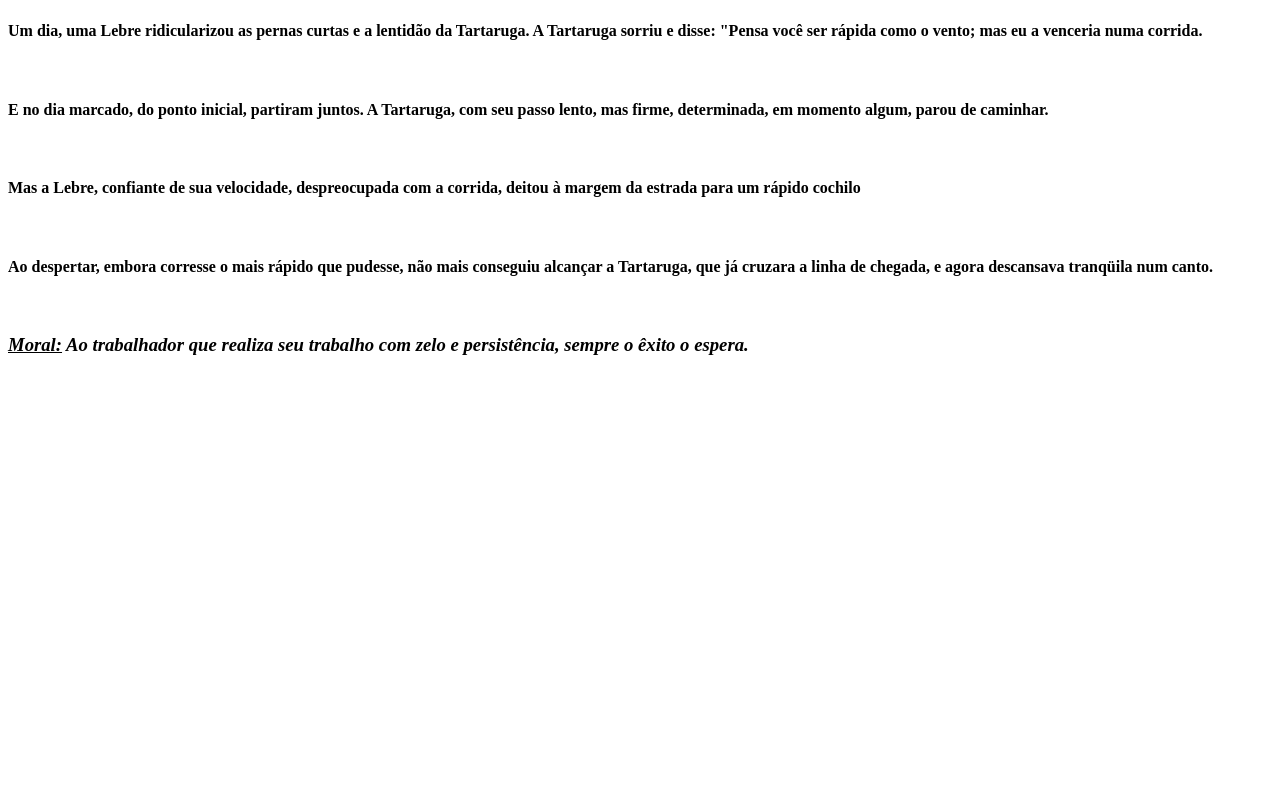
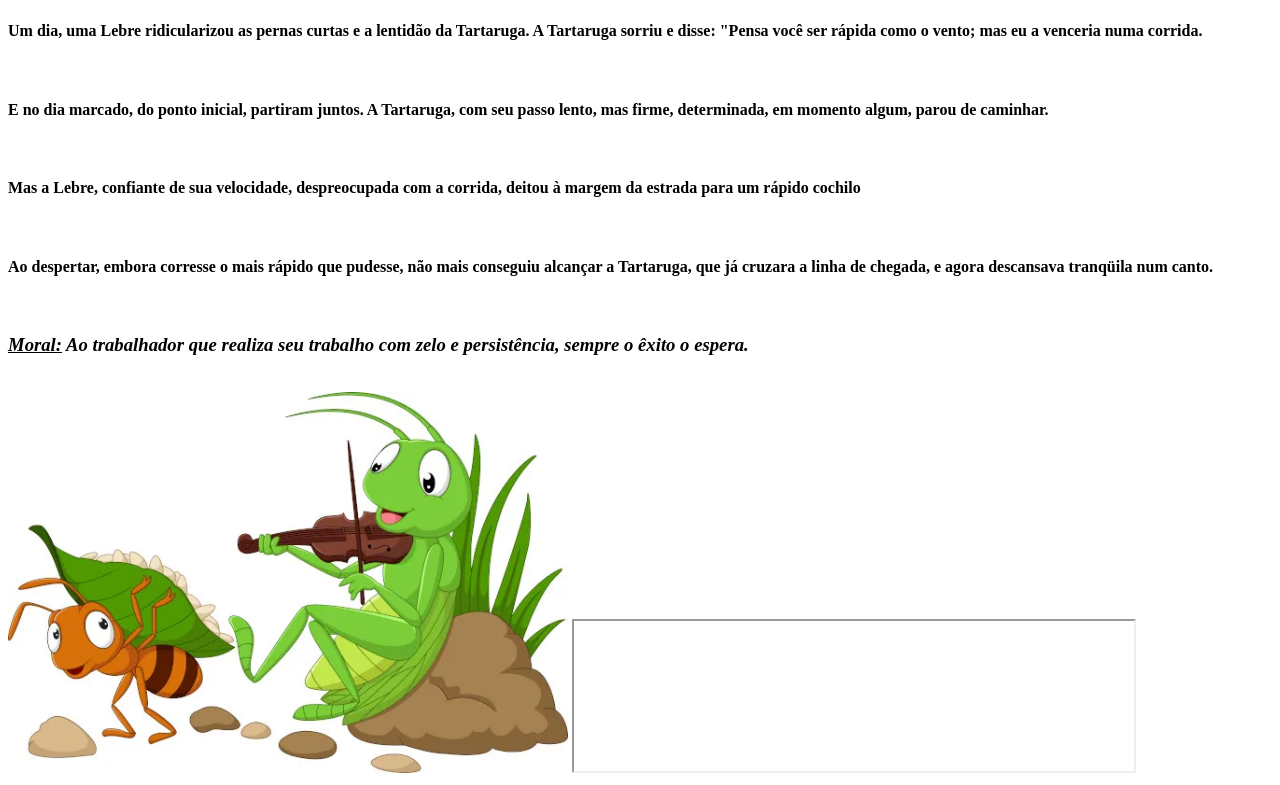
Before and after one commit to MariaMorassuti/exercicio4, a plain HTML site: page index.html in a window 1280 px wide. Shown: the part 333-1118 px from the top of the page. Before the commit the page ends 800 px from the top, so only its background shows below. Drawn offline with Linux system fonts and the light colour scheme.

Commit message:
09/10/24

```diff
--- a/index.html
+++ b/index.html
@@ -23,5 +23,8 @@
     descansava tranqüila num canto. </h4> </p>
   <br>
   <i> <u> <h3>Moral:</u> Ao trabalhador que realiza seu trabalho com zelo e persistência, sempre o êxito o espera. </h3> </i>
+  <br>
+  <img src="foto1.png" width="560px">
+  <iframe width="560"
 </body>
 </html>
```
